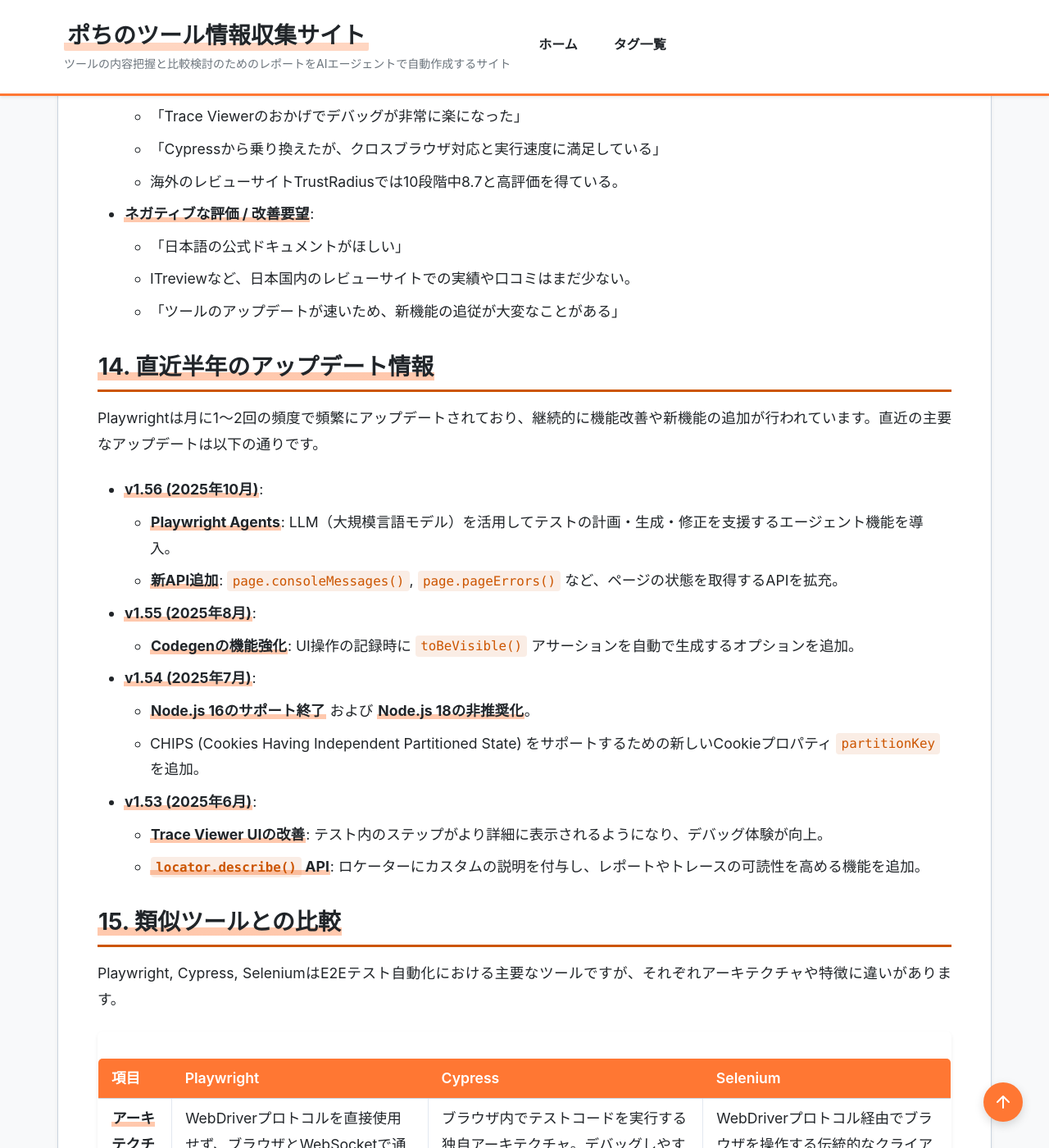
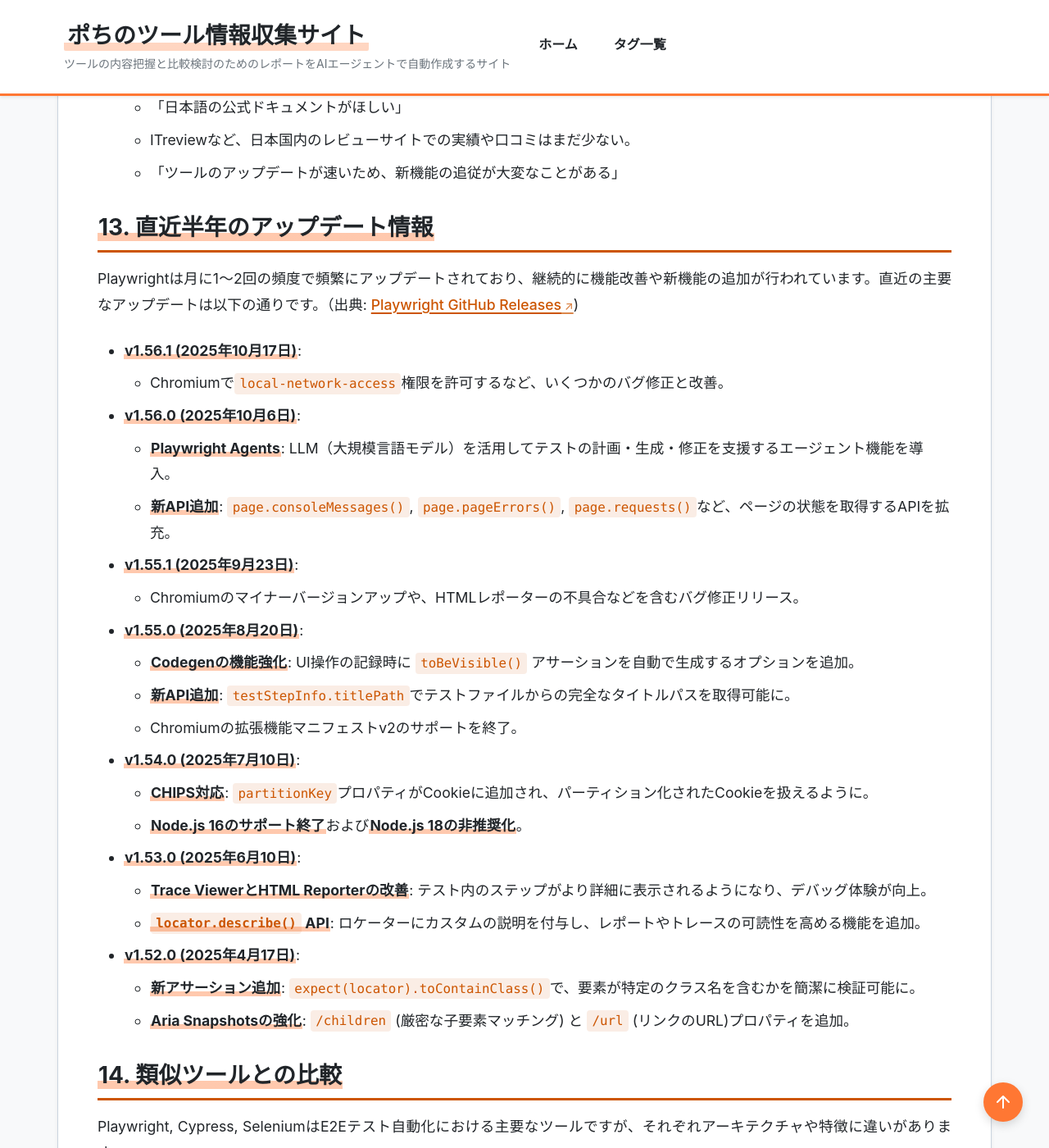
Before and after one commit to aegisfleet/tool-survey-report, a Jekyll site: the page built from _reports/playwright.md, in a window 1280 px wide and 1400 px high, scrolled down 4916 px. Shown: the whole window at 82% size. Built offline with Jekyll 4.4.1, drawn with Linux system fonts in a browser that asks for light colours; some of the changed text lies outside the part shown.

Commit message:
feat: Playwrightレポートを最新情報に更新 (#99)
Co-authored-by: google-labs-jules[bot] <161369871+google-labs-jules[bot]@users.noreply.github.com>

```diff
--- a/_reports/playwright.md
+++ b/_reports/playwright.md
@@ -56,6 +56,7 @@ description: "Playwrightは、最新のWebアプリケーション向けの高
 ## **5. 弱み・注意点 (Cons)**
 
 * **比較的新しいツール**: 2020年にリリースされた比較的新しいツールであるため、コミュニティの規模や日本語の情報量はSeleniumなどに比べてまだ少ない可能性があります。
+* **日本語対応**: Playwrightのツール（Inspector, Trace Viewerなど）のUIや公式ドキュメントは英語のみです。ただし、APIが直感的であるため、日本の開発者コミュニティでもブログ記事や勉強会などを通じて情報共有が活発に行われています。
 * **E2Eテストの複雑さ**: Playwright自体の学習コストは高くありませんが、E2Eテスト全般に言えることとして、テスト対象のアプリケーションが複雑になるとテストの設計・維持が難しくなる点には注意が必要です。
 
 ## **6. 料金プラン**
@@ -80,26 +81,21 @@ description: "Playwrightは、最新のWebアプリケーション向けの高
   * **Stack Overflow**: `playwright`タグで多くのQ&Aが投稿されています。
 * **公式サポート**: 商用サポートはありませんが、GitHubリポジトリでIssueを通じた開発チームとのコミュニケーションが可能です。
 
-## **9. 日本語対応**
-
-* **UIの日本語化**: Playwrightのツール（Inspector, Trace Viewer 등）のUIは英語のみです。
-* **ドキュメントの日本語化**: 公式ドキュメントは英語のみで、日本語版は提供されていません。しかし、APIが直感的であるため、日本の開発者コミュニティでもブログ記事や勉強会などを通じて情報共有が活発に行われています。
-
-## **10. 連携機能 (API・インテグレーション)**
+## **9. 連携機能 (API・インテグレーション)**
 
 * **API**: 各言語向けに豊富なAPIが提供されており、テストの自動化だけでなく、Webスクレイピングなど様々な用途に利用可能です。
 * **CI/CD連携**: GitHub Actions, Jenkins, CircleCIなど、主要なCI/CDツールと容易に連携できます。公式のDockerイメージも提供されています。
 
-## **11. セキュリティとコンプライアンス**
+## **10. セキュリティとコンプライアンス**
 
 * オープンソースのフレームワークであるため、特定の認証や準拠規格はありません。利用する側の責任でセキュリティを担保する必要があります。
 
-## **12. 操作性 (UI/UX) と学習コスト**
+## **11. 操作性 (UI/UX) と学習コスト**
 
 * **Codegenツール**: ブラウザでの操作を記録してコードを自動生成できるため、初学者でも容易にテスト作成を開始できます。
 * **学習コスト**: APIは直感的で分かりやすく、公式ドキュメントも充実しているため、学習コストは比較的低いと言えます。
 
-## **13. ユーザーの声（レビュー分析）**
+## **12. ユーザーの声（レビュー分析）**
 
 * **調査対象**: GitHub, Stack Overflow, X(Twitter), TrustRadius
 * **ポジティブな評価**:
@@ -112,23 +108,32 @@ description: "Playwrightは、最新のWebアプリケーション向けの高
   * ITreviewなど、日本国内のレビューサイトでの実績や口コミはまだ少ない。
   * 「ツールのアップデートが速いため、新機能の追従が大変なことがある」
 
-## **14. 直近半年のアップデート情報**
+## **13. 直近半年のアップデート情報**
 
-Playwrightは月に1〜2回の頻度で頻繁にアップデートされており、継続的に機能改善や新機能の追加が行われています。直近の主要なアップデートは以下の通りです。
+Playwrightは月に1〜2回の頻度で頻繁にアップデートされており、継続的に機能改善や新機能の追加が行われています。直近の主要なアップデートは以下の通りです。（出典: [Playwright GitHub Releases](https://github.com/microsoft/playwright/releases))
 
-* **v1.56 (2025年10月)**:
+* **v1.56.1 (2025年10月17日)**:
+  * Chromiumで`local-network-access`権限を許可するなど、いくつかのバグ修正と改善。
+* **v1.56.0 (2025年10月6日)**:
   * **Playwright Agents**: LLM（大規模言語モデル）を活用してテストの計画・生成・修正を支援するエージェント機能を導入。
-  * **新API追加**: `page.consoleMessages()`, `page.pageErrors()` など、ページの状態を取得するAPIを拡充。
-* **v1.55 (2025年8月)**:
+  * **新API追加**: `page.consoleMessages()`, `page.pageErrors()`, `page.requests()`など、ページの状態を取得するAPIを拡充。
+* **v1.55.1 (2025年9月23日)**:
+  * Chromiumのマイナーバージョンアップや、HTMLレポーターの不具合などを含むバグ修正リリース。
+* **v1.55.0 (2025年8月20日)**:
   * **Codegenの機能強化**: UI操作の記録時に `toBeVisible()` アサーションを自動で生成するオプションを追加。
-* **v1.54 (2025年7月)**:
-  * **Node.js 16のサポート終了** および **Node.js 18の非推奨化**。
-  * CHIPS (Cookies Having Independent Partitioned State) をサポートするための新しいCookieプロパティ `partitionKey` を追加。
-* **v1.53 (2025年6月)**:
-  * **Trace Viewer UIの改善**: テスト内のステップがより詳細に表示されるようになり、デバッグ体験が向上。
+  * **新API追加**: `testStepInfo.titlePath`でテストファイルからの完全なタイトルパスを取得可能に。
+  * Chromiumの拡張機能マニフェストv2のサポートを終了。
+* **v1.54.0 (2025年7月10日)**:
+  * **CHIPS対応**: `partitionKey`プロパティがCookieに追加され、パーティション化されたCookieを扱えるように。
+  * **Node.js 16のサポート終了**および**Node.js 18の非推奨化**。
+* **v1.53.0 (2025年6月10日)**:
+  * **Trace ViewerとHTML Reporterの改善**: テスト内のステップがより詳細に表示されるようになり、デバッグ体験が向上。
   * **`locator.describe()` API**: ロケーターにカスタムの説明を付与し、レポートやトレースの可読性を高める機能を追加。
+* **v1.52.0 (2025年4月17日)**:
+  * **新アサーション追加**: `expect(locator).toContainClass()`で、要素が特定のクラス名を含むかを簡潔に検証可能に。
+  * **Aria Snapshotsの強化**: `/children` (厳密な子要素マッチング) と `/url` (リンクのURL)プロパティを追加。
 
-## **15. 類似ツールとの比較**
+## **14. 類似ツールとの比較**
 
 Playwright, Cypress, SeleniumはE2Eテスト自動化における主要なツールですが、それぞれアーキテクチャや特徴に違いがあります。
 
@@ -141,8 +146,11 @@ Playwright, Cypress, SeleniumはE2Eテスト自動化における主要なツー
 | **並列実行** | 標準機能として強力な並列実行をサポート。高速。 | 有料のCypress Cloudを利用することで、効率的な並列実行が可能。 | Selenium Gridなどを利用して自前で並列実行環境を構築する必要がある。 |
 | **価格** | 完全無料 (オープンソース) | テストランナーは無料。並列実行や高度な分析機能は有料のCypress Cloudが必要。 | 完全無料 (オープンソース) |
 
-## **16. 総評**
+## **15. 総評**
 
-Playwrightは、現代的なWebアプリケーション開発におけるE2Eテストの課題を解決するために設計された、非常に強力で将来性の高いテスト自動化フレームワークです。特に、自動待機によるテストの安定性、単一APIでのクロスブラウザ対応、そしてTrace Viewerをはじめとする優れた開発者ツールは、競合製品に対する大きな優位点と言えます。
-
-Microsoftという強力な支援者がいることによる安心感もあり、これからE2Eテストを導入するプロジェクトや、既存のテストの不安定さに課題を感じているプロジェクトにとって、第一の選択肢となるツールです。
+* **総合的な評価**:
+  * Playwrightは、現代的なWebアプリケーション開発におけるE2Eテストの課題を解決するために設計された、非常に強力で将来性の高いテスト自動化フレームワークです。特に、自動待機によるテストの安定性、単一APIでのクロスブラウザ対応、そしてTrace Viewerをはじめとする優れた開発者ツールは、競合製品に対する大きな優位点と言えます。
+* **推奨されるチームやプロジェクト**:
+  * Microsoftという強力な支援者がいることによる安心感もあり、これからE2Eテストを導入するプロジェクトや、既存のテストの不安定さに課題を感じているプロジェクトにとって、第一の選択肢となるツールです。
+* **選択時のポイント**:
+  * 完全にオープンソースで無料でありながら、Cypressの有料プランに匹敵する、あるいはそれ以上の機能を備えている点が大きな魅力です。特に、言語の選択肢が広く、CI/CD環境での高速な並列実行をコストをかけずに行いたい場合に最適です。
```
Also changed, not shown: other parts of _reports/playwright.md (+1 -1 lines).
